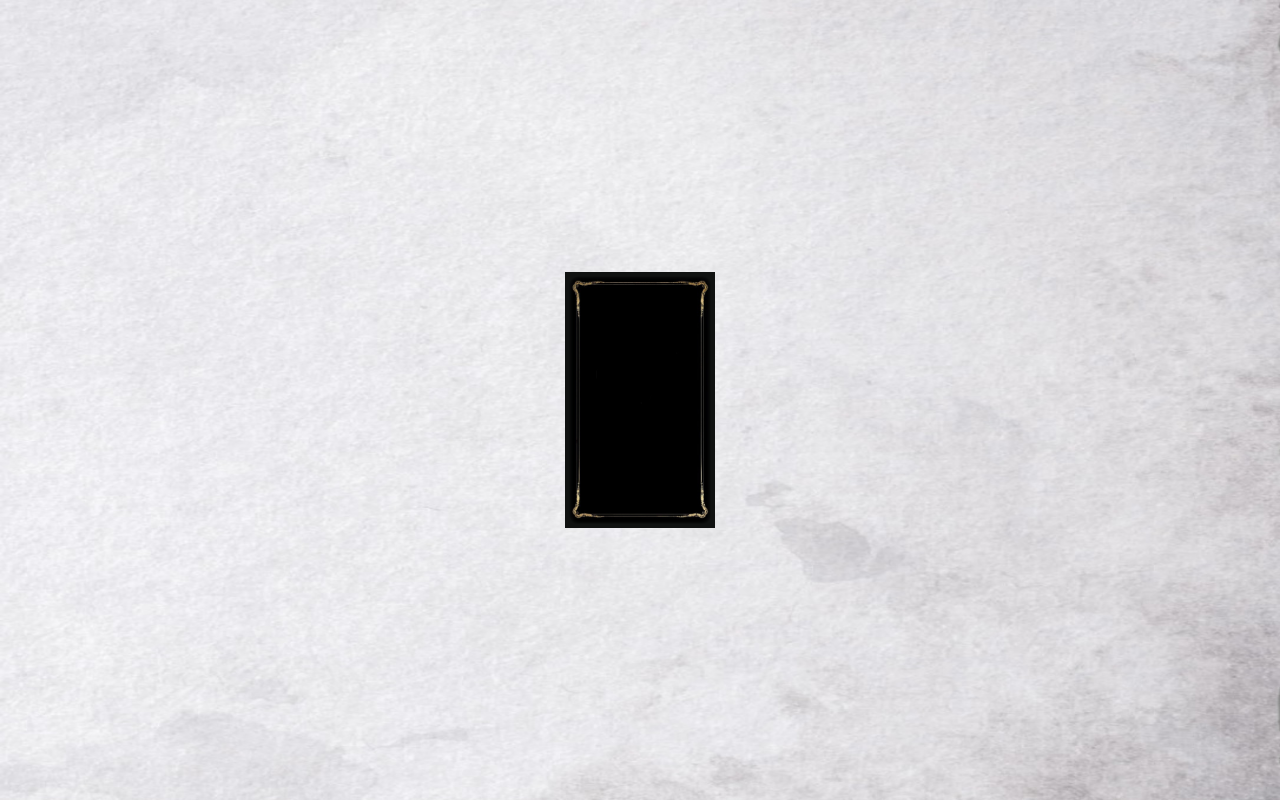
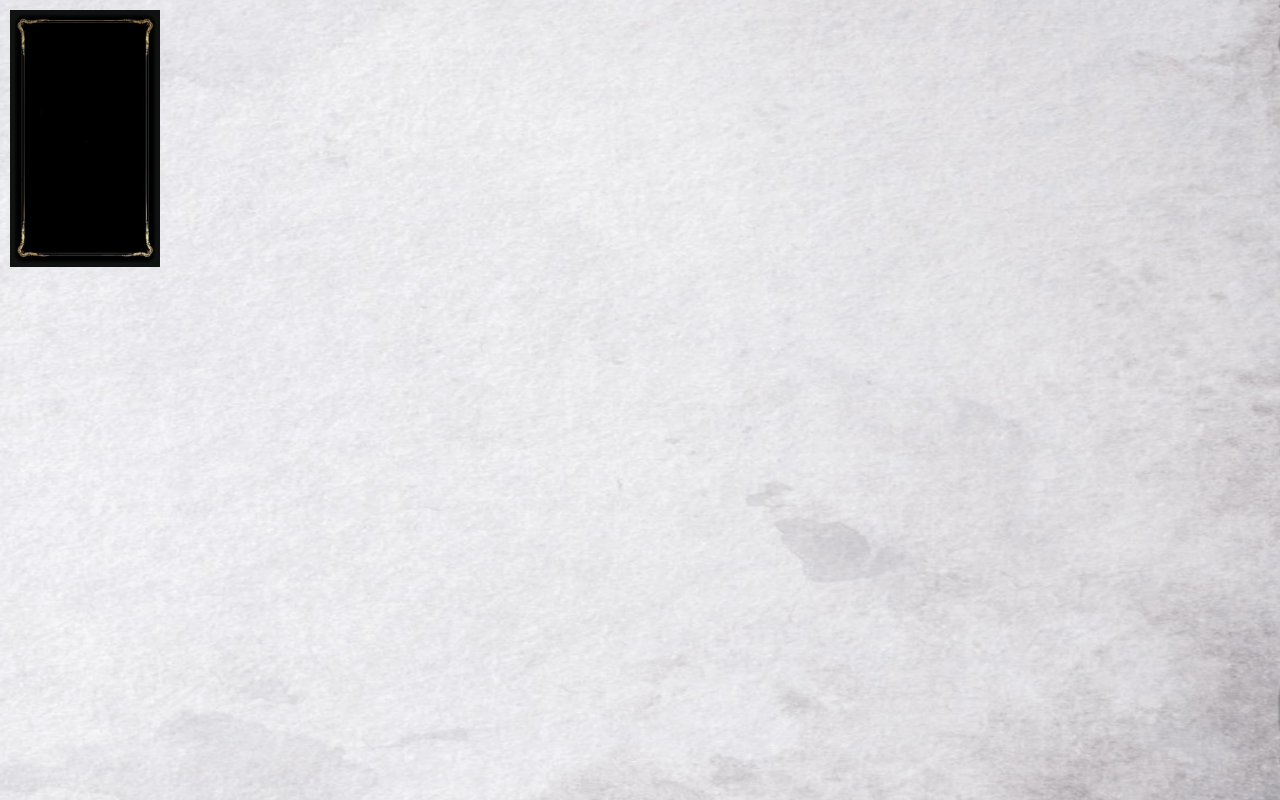
Before and after one commit to tomcorsi/KultTaroticumRoller, a React (Create React App) app: page / in a window 1280 px wide. Built offline with nearby package versions, Linux system fonts and the light colour scheme.

Commit message:
feat: moved static deck on top left

```diff
--- a/src/App.css
+++ b/src/App.css
@@ -1,9 +1,6 @@
 .App {
   min-height: 100vh;
   display: flex;
-  flex-direction: row;
-  align-items: center;
-  justify-content: center;
   font-size: calc(10px + 2vmin);
   color: black;
   text-align: center;
--- a/src/components/deck.js
+++ b/src/components/deck.js
@@ -4,6 +4,9 @@ import { Card } from './basicCard';
 const StyledDeck = styled.div`
   display: flex;
   flex-direction: column;
+  justify-content: flex-start;
+  padding: 10px;
+  flex-shrink: 0;
 `;
 
 export const Deck = ({ tellFortune }) => {
```
